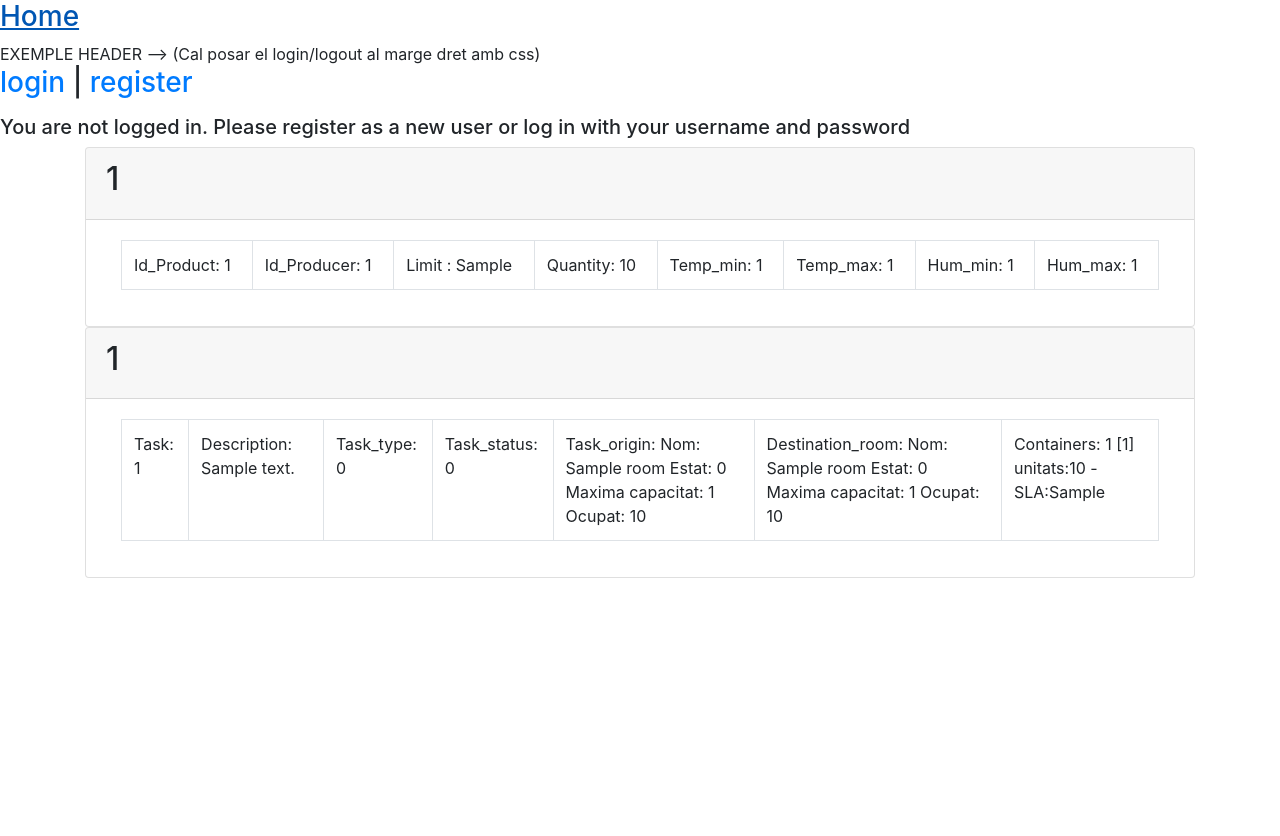
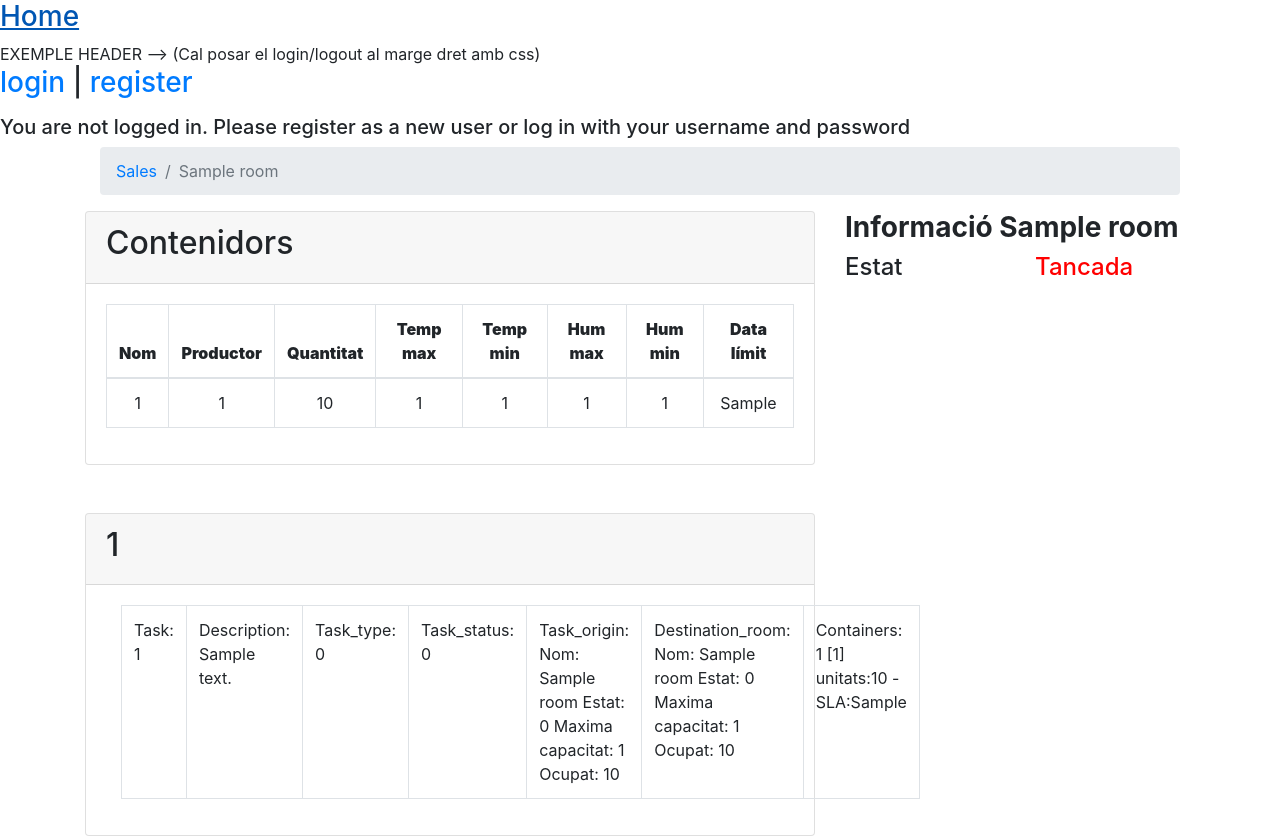
Before and after one commit to teamoutofbounds/joint-project, a Django app: page /magatzem/gestor/sales/1/ in a window 1280 px wide. Before the commit the page ends 578 px from the top, so only its background shows below. Run offline with Django 3.2, Linux system fonts and the light colour scheme; tables that the repository leaves empty hold one stand-in row (values such as "Sample post"); some libraries are stand-ins or nearby versions.

Commit message:
dev: Pair programming with Marc Masip room-detail

```diff
--- a/magatzem/templates/magatzem/room-detail.html
+++ b/magatzem/templates/magatzem/room-detail.html
@@ -2,46 +2,67 @@
 
 {% block content %}
 
+<div class="row>">
+    <div class="col-sm-12">
+        <nav aria-label="breadcrumb">
+            <ol class="breadcrumb">
+                <li class="breadcrumb-item"><a href="#">Sales</a></li>
+                <li class="breadcrumb-item active" aria-current="page">{{ room.name }}</li>
+            </ol>
+        </nav>
+    </div>
+</div>
 
 <div class ="row">
-    <div class="col-sm-12">
+    <div class="col-sm-8">
+
+        <div class="card" style="margin-bottom: 3em">
+            <div class="card-header">
+                <h2>Contenidors</h2>
+            </div>
+            <div class="card-body">
+                <div class="table-responsive">
+                    <table class="table table-bordered table-hover" style="text-align: center">
+                        <caption style="display: none">Lista de contenidors</caption>
+                        <thead>
+                            <tr>
+                                <!-- Main info -->
+                                <th scope="col"> <b>Nom</b> </th>
+                                <th scope="col"> <b>Productor</b> </th>
+                                <th scope="col"> <b>Quantitat</b> </th>
+                                <!-- Temperatures -->
+                                <th scope="col"> <b>Temp max</b> </th>
+                                <th scope="col"> <b>Temp min</b> </th>
+                                <!-- Humidity -->
+                                <th scope="col"> <b>Hum max</b> </th>
+                                <th scope="col"> <b>Hum min</b> </th>
+                                <!-- Limit date -->
+                                <th scope="col"> <b>Data límit</b> </th>
+                            </tr>
+                        </thead>
+
                         {% for container in containers %}
-        <div class="card">
-
-            <div class="card-header">
-                <div class="row">
-                    <div class="col-sm-6">
-                        <h2> {{container.id}}</h2>
+                        <tr>
+                            <!-- Main info -->
+                            <td> {{ container.product_id }} </td>
+                            <td> {{ container.producer_id }} </td>
+                            <td> {{ container.quantity }} </td>
+                            <!-- Temperatures -->
+                            <td> {{ container.temp_max }} </td>
+                            <td> {{ container.temp_min }} </td>
+                            <!-- Humidity -->
+                            <td> {{ container.hum_max }} </td>
+                            <td> {{ container.hum_min }} </td>
+                            <!-- Limit date -->
+                            <td> {{ container.limit }} </td>
+                        </tr>
+                        {% endfor %}
+                    </table>
                 </div>
             </div>
         </div>
 
-            <div class="card-body">
-                <div class="col">
-                    <table class="table table-bordered">
-                        <tr>
-                            <td>Id_Product: {{ container.product_id }}</td>
-                            <td>Id_Producer: {{ container.producer_id }}</td>
-                            <td>Limit : {{ container.limit }}</td>
-                            <td>Quantity: {{ container.quantity }}</td>
-                            <td>Temp_min: {{ container.temp_min }}</td>
-                            <td>Temp_max: {{ container.temp_max }}</td>
-                            <td>Hum_min: {{ container.hum_min }}</td>
-                            <td>Hum_max: {{ container.hum_max }}</td>
-                        </tr>
-                    </table>
-                </div>
-            </div>
-
-        </div>
-    {% endfor %}
-    </div>
-</div>
-
-
-
-<div class="row">
-    <div class="col-sm-12">
+        <div>
             {% for task in tasks %}
 
             <div class ="card">
@@ -73,57 +94,33 @@
         </div>
             {% endfor %}
         </div>
-
     </div>
 
+    <div class="col-sm-4">
 
-<div class="row justify-content-end">
-    <div class ="col-sm-12">
-        {% for room in rooms %}
-
-        <div class="card">
-
-            <div class="card-header">
+        <div class="info-sala">
+            <h3><b>Informació {{ room.name }}</b></h3>
+            <!-- Nom i estat -->
             <div class="row">
                 <div class="col-sm-6">
-                        <p>Condicions de la sala: {{room.name}}</p>
+                    <h4> Estat </h4>
+                </div>
+                <div class="col-sm-6">
+                    {% if room.room_status == 0 %}
+                        <h4 style="color:red">Tancada </h4>
+                    {% else %}
+                        <h4 style="color:green">Oberta </h4>
+                    {% endif %}
                 </div>
             </div>
         </div>
 
-            <div class="card-body">
+        <div class="accions">
 
-                <div class="row">
-                    <div class="col-sm-4">
-                        <p class="card-text"> Temp_min:{{ room.temp_min }}</p>
-                        <p class="card-text"> Temp_max:{{ room.temp_max }}</p>
-                    </div>
-                    <div class="col-sm-4">
-                        <p class="card-text"> Hum_min:{{ room.hum_min }} </p>
-                        <p class="card-text"> Hum_max:{{ room.hum_max }} </p>
-                    </div>
-                    <div class="col-sm-4">
-                        <p class="card-text"> Capacitat:{{ room.quantity }} / {{ room.limit }}</p>
-                        <p class="card-text"> Limit:{{ room.limit }}</p>
-                    </div>
-                    <div class="col-sm-4">
-                        {% if room.room_status == 0 %}
-                            <h3 class="float-sm-right" style="color:red">Tancada </h3>
-                        {% else %}
-                            <h3 class="float-sm-right" style="color:green">Oberta </h3>
-                        {% endif %}
         </div>
 
     </div>
 
 </div>
 
-        </div>
-        {% endfor %}
-    </div>
-
-</div>
-
-
-
 {% endblock content %}
--- a/magatzem/views.py
+++ b/magatzem/views.py
@@ -204,32 +204,32 @@ def sala_mock(request):
             }
         ],
         'containers': [
-            {'productor_id': '20199110001',
-             'producte_id': 'PERA CONFERENCE',
+            {'producer_id': '20199110001',
+             'product_id': 'PERA CONFERENCE',
              'limit': '08/08/2019',
              'temp_min': 5,
              'temp_max': 15,
              'hum_min': 45,
              'hum_max': 70,
-             'quantitat': 8
+             'quantity': 8
              },
-            {'productor_id': '20199110001',
-             'producte_id': 'TABLONES CAOBA 7x25',
+            {'producer_id': '20199110001',
+             'product_id': 'TABLONES CAOBA 7x25',
              'limit': '25/02/2022',
              'temp_min': -5,
              'temp_max': 50,
              'hum_min': 0,
              'hum_max': 40,
-             'quantitat': 16
+             'quantity': 16
              },
-            {'productor_id': '20199110001',
-             'producte_id': 'TABLONES EBANO 7x25',
+            {'producer_id': '20199110001',
+             'product_id': 'TABLONES EBANO 7x25',
              'limit': '25/02/2022',
              'temp_min': -5,
              'temp_max': 50,
              'hum_min': 0,
              'hum_max': 40,
-             'quantitat': 12}
+             'quantity': 12}
         ],
         'title': 'Sala 1'
     }
@@ -239,46 +239,46 @@ def sala_mock(request):
 
 def seleccionar_productes_mock(request):
     context = {'productes': [
-        {'productor_id': '20199110001',
-         'producte_id': 'MANZANAS GREENTRANS',
+        {'producer_id': '20199110001',
+         'product_id': 'MANZANAS GREENTRANS',
          'limit': '25/05/2019',
          'temp_min': 10,
          'temp_max': 15,
          'hum_min': 35,
          'hum_max': 60,
-         'quantitat': 4},
-        {'productor_id': '20199110001',
-         'producte_id': 'MANZANAS GOLDEN',
+         'quantity': 4},
+        {'producer_id': '20199110001',
+         'product_id': 'MANZANAS GOLDEN',
          'limit': '29/06/2019',
          'temp_min': 10,
          'temp_max': 15,
          'hum_min': 35,
          'hum_max': 60,
-         'quantitat': 10},
-        {'productor_id': '20199110001',
-         'producte_id': 'PERA CONFERENCE',
+         'quantity': 10},
+        {'producer_id': '20199110001',
+         'product_id': 'PERA CONFERENCE',
          'limit': '08/08/2019',
          'temp_min': 5,
          'temp_max': 15,
          'hum_min': 45,
          'hum_max': 70,
-         'quantitat': 8},
-        {'productor_id': '20199110001',
-         'producte_id': 'TABLONES CAOBA 7x25',
+         'quantity': 8},
+        {'producer_id': '20199110001',
+         'product_id': 'TABLONES CAOBA 7x25',
          'limit': '25/02/2022',
          'temp_min': -5,
          'temp_max': 50,
          'hum_min': 0,
          'hum_max': 40,
-         'quantitat': 16},
-        {'productor_id': '20199110001',
-         'producte_id': 'TABLONES EBANO 7x25',
+         'quantity': 16},
+        {'producer_id': '20199110001',
+         'product_id': 'TABLONES EBANO 7x25',
          'limit': '25/02/2022',
          'temp_min': -5,
          'temp_max': 50,
          'hum_min': 0,
          'hum_max': 40,
-         'quantitat': 12}]
+         'quantity': 12}]
     }
     return render(request, 'magatzem/movement.html', context)
 
```
Lines whose indentation alone changed are shown as unchanged.
